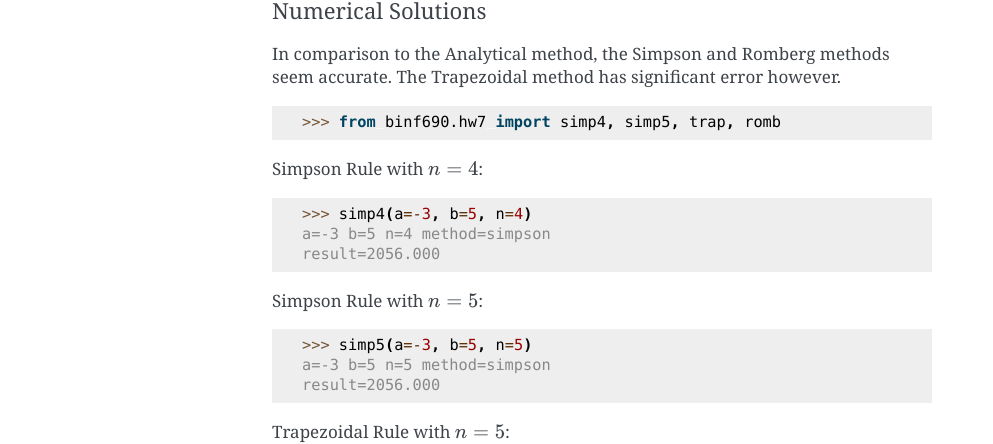
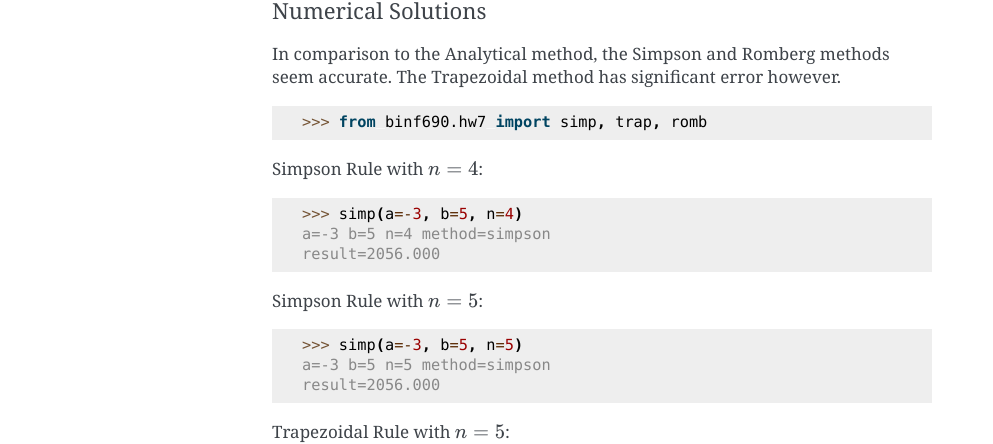
Before and after one commit to ajsmith/binf690-homework, a Sphinx documentation site: the page built from doc/source/homework/hw7.rst, in a window 1280 px wide. Shown: the part 1097-1541 px from the top of the page, without its empty margins (148-1141 px from the left). Built offline with Sphinx 7.4.7, drawn with Linux system fonts in a browser that asks for light colours; formulas are drawn with MathJax 3.

Commit message:
Consolidate duplicated function.

```diff
--- a/doc/source/homework/hw7.rst
+++ b/doc/source/homework/hw7.rst
@@ -67,17 +67,17 @@ In comparison to the Analytical method, the Simpson and Romberg
 methods seem accurate. The Trapezoidal method has significant error
 however.
 
-    >>> from binf690.hw7 import simp4, simp5, trap, romb
+    >>> from binf690.hw7 import simp, trap, romb
 
 Simpson Rule with :math:`n=4`:
 
-    >>> simp4(a=-3, b=5, n=4)
+    >>> simp(a=-3, b=5, n=4)
     a=-3 b=5 n=4 method=simpson
     result=2056.000
 
 Simpson Rule with :math:`n=5`:
 
-    >>> simp5(a=-3, b=5, n=5)
+    >>> simp(a=-3, b=5, n=5)
     a=-3 b=5 n=5 method=simpson
     result=2056.000
 
```
Also changed, not shown: 1 other file.
